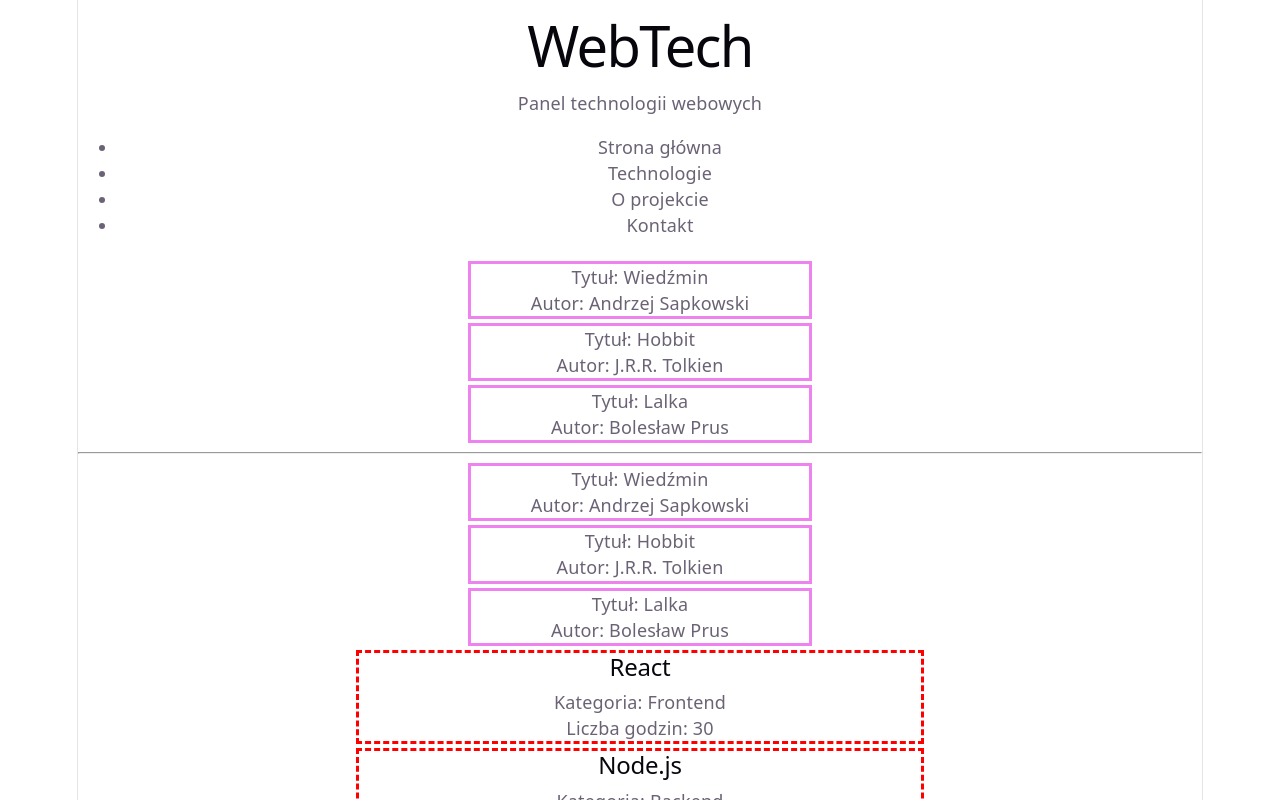
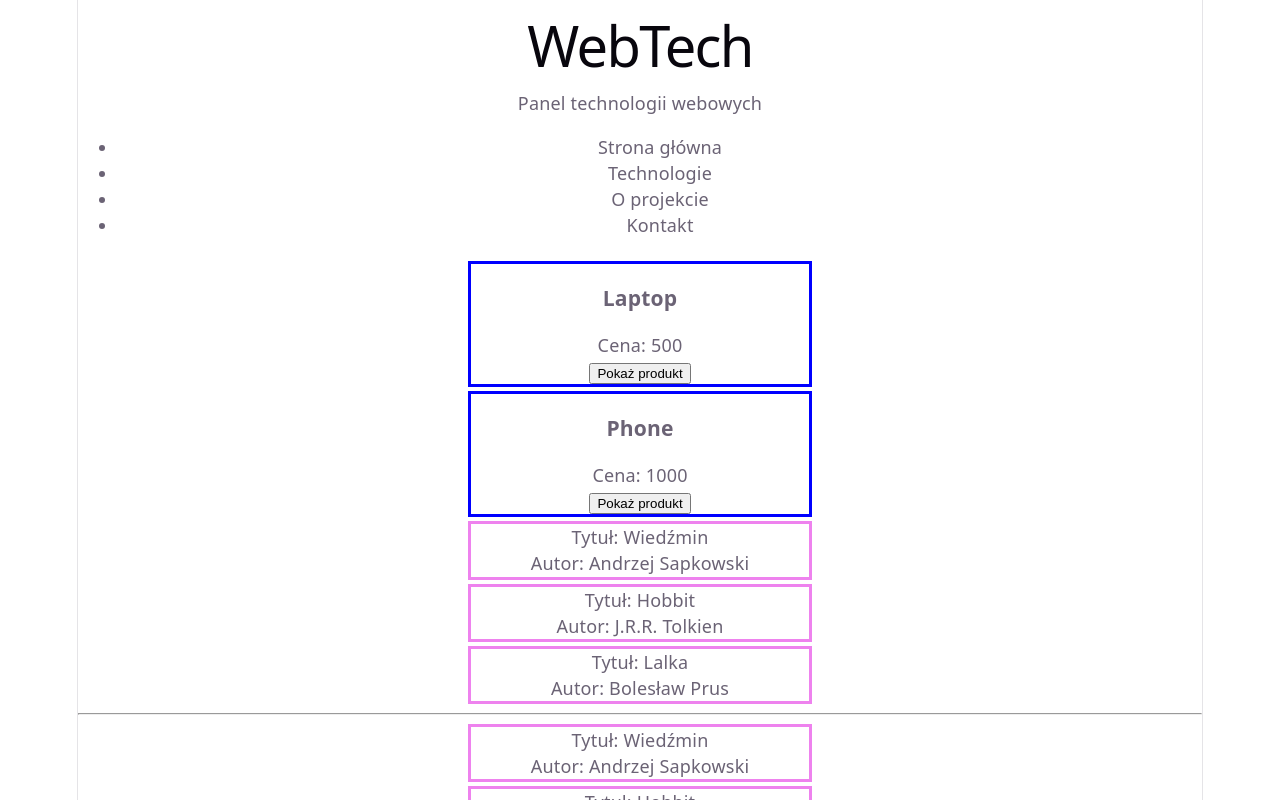
Before and after one commit to BrajanKania/BK_8_WebTech, a React (Vite) app: page / in a window 1280 px wide. Shown: the top 800 px of the page. Built offline with nearby package versions, Linux system fonts and the light colour scheme.

Commit message:
feat: Add 06_React - onClick

```diff
--- a/src/App.css
+++ b/src/App.css
@@ -27,3 +27,9 @@
   margin: 4px auto;
   border: violet solid 3px;
 }
+
+.product{
+  width: 30%;
+  margin: 4px auto;
+  border: blue solid 3px;
+}
--- a/src/App.jsx
+++ b/src/App.jsx
@@ -15,6 +15,7 @@ import Navigation from "./components/Navigation"
 import StudentCard from "./components/StudentCard"
 import CourseCard from './components/CourseCard'
 import Book from './components/Book'
+import Product from './components/Product'
 
 function App() {
   const technologies = [
@@ -63,6 +64,15 @@ function App() {
     { id: 3, title: "Lalka", author: "Bolesław Prus" }
   ];
 
+  const products = [
+    { id: 1, name: "Laptop", price: 500 },
+    { id: 2, name: "Phone", price: 1000 }
+  ];
+
+  function selectProduct(name){
+    console.log(`Wybrano produkt: ${name}`);
+  }
+
   return (
     <>
       <Header />
@@ -70,6 +80,9 @@ function App() {
         <Navigation />
 
         <main>
+
+          {products.map((product) => {return ( <Product key={product.id} name={product.name} price={product.price} onSelect={selectProduct}/> );})}
+
           {books.map((book) => {
             return (<Book
               key={book.id}
--- /dev/null
+++ b/src/components/Product.jsx
@@ -0,0 +1,13 @@
+function Product({name, price, onSelect}){
+    return (<section className="product">
+        <h3>{name}</h3>
+        <p>Cena: {price}</p>
+
+        <button onClick={() => onSelect(name)}>
+            Pokaż produkt
+        </button>
+
+    </section>);
+}
+
+export default Product;
--- a/src/components/Technology.jsx
+++ b/src/components/Technology.jsx
@@ -1,9 +1,17 @@
 function Technology({name, category, hours}) {
+
+
   return (
     <section className="technology">
       <h2>{name}</h2>
       <p>Kategoria: {category}</p>
       <p>Liczba godzin: {hours}</p>
+
+      <button onClick={() => {
+        console.log(`Technologia: ${name}\nKategoria: ${category}\nLiczba godzin: ${hours}`);
+      }}>
+        Pokaż informacje
+      </button>
     </section>
   );
 }
```
